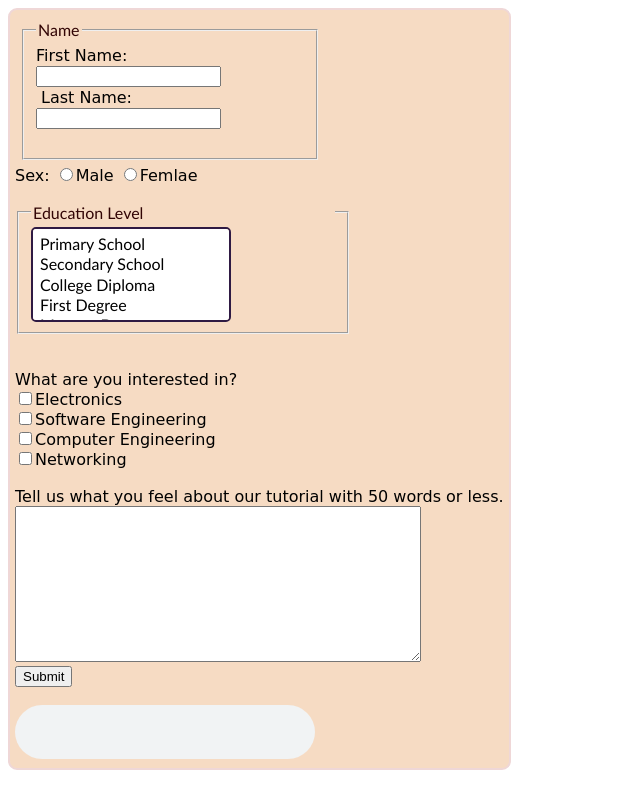
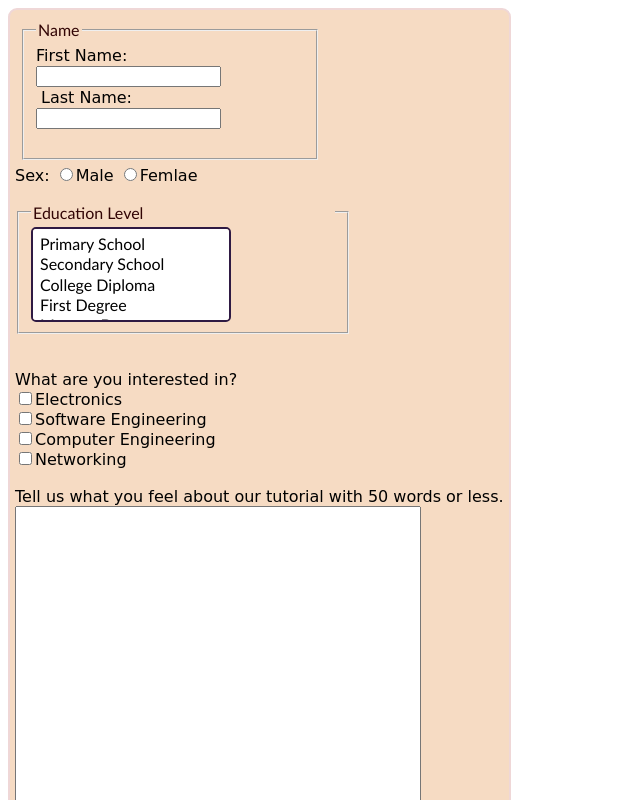
Before and after one commit to SeriousRasCode/Practice, a plain HTML site: page index.html in a window 1280 px wide. Shown: the top 800 px of the page, without its empty margins (0-640 px from the left). Drawn offline with Linux system fonts and the light colour scheme.

Commit message:
general changes

```diff
--- a/index.html
+++ b/index.html
@@ -39,7 +39,7 @@
 </fieldset>
     <br><br>
     <label>
-        What are you interested in?<br>
+        What are you interested in? <br>
     </label>
     <label>
         <input type="checkbox"/>Electronics
@@ -56,7 +56,7 @@
     <label>
         Tell us what you feel about our tutorial with 50 words or less.<br>
     </label>
-    <textarea type="text" cols="100" rows="10" title="comment" width="200px">
+    <textarea type="text" cols="10" rows="50" title="comment" width="200px">
     </textarea><br>
     <label>
         <input type="submit" title="Submit" value="Submit"/>
```
